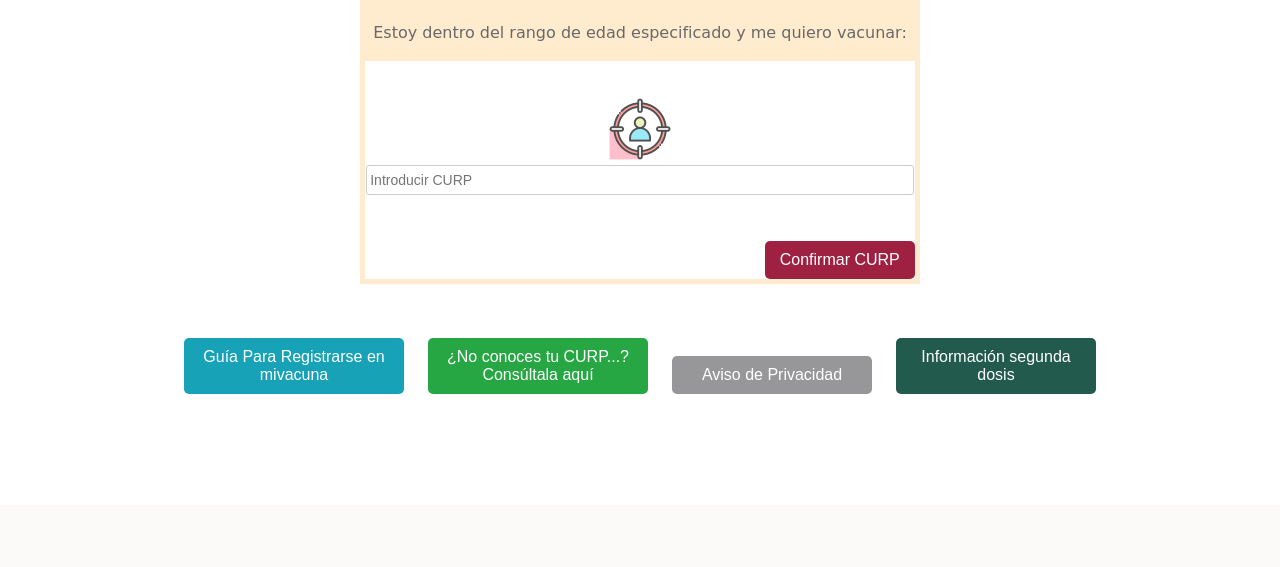
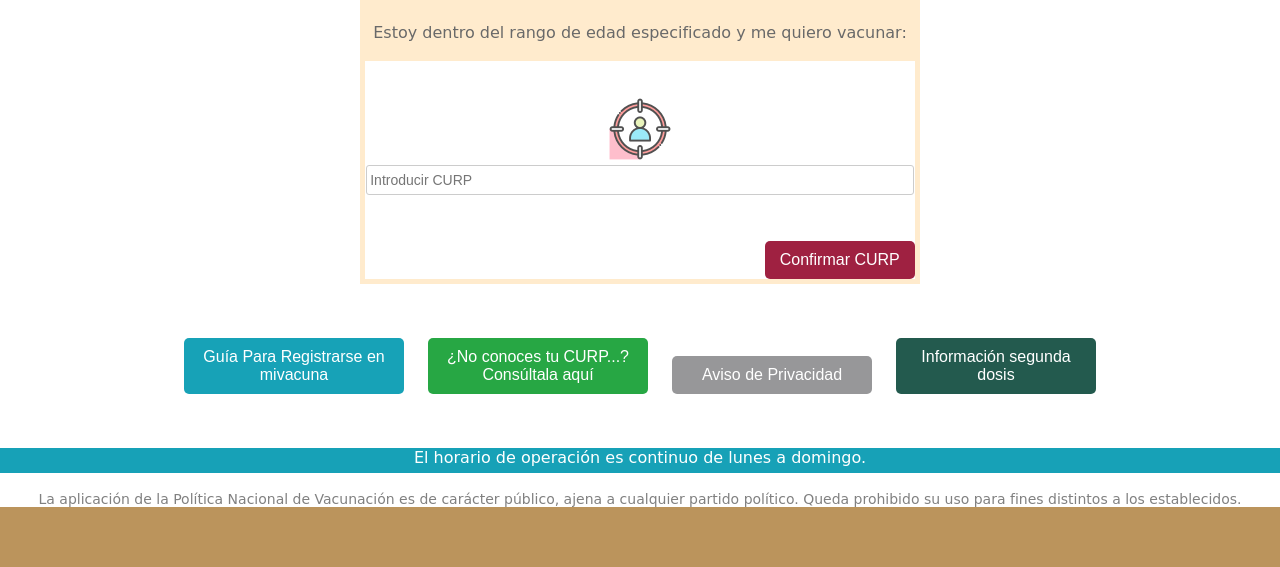
Before and after one commit to L7z404/leonelMiVacunaPF, a PHP site: page / in a window 1280 px wide. Shown: the part 295-862 px from the top of the page. Before the commit the page ends 689 px from the top, so only its background shows below. Run offline with PHP 8.4, Linux system fonts and the light colour scheme; some libraries are stand-ins or nearby versions.

Commit message:
Footer terminado

```diff
--- a/css/vac_style.css
+++ b/css/vac_style.css
@@ -32,7 +32,8 @@ button {
 
 /*Cabecera de la página*/
 #all_cabeza{
-    position: sticky;
+    /*No se si dejar o quitar el sticky*/
+    /*position: sticky;*/
     top: 0;
 }
 #raya_alta_cabeza{
@@ -138,3 +139,16 @@ button {
 }#infodosis:hover{
      background: #033027;
  }
+
+
+ /*todo lo de abajo footer*/
+#raya_baja_footer{
+    background-color: #17a1b7;
+    width: 100%;
+    height: 25px;
+}
+#raya_baja_ultima_footer{
+    background-color: #bb945c;
+    width: 100%;
+    height: 60px;
+}
--- a/index.php
+++ b/index.php
@@ -63,7 +63,14 @@
     </div>
     <br><br><br>
     <footer>
-
+        <div id="raya_baja_footer">
+            <p style="color: #fff; text-align: center; font-family: 'Comic Sans MS',serif">El horario de operación es continuo de lunes a domingo.</p>
+        </div>
+        <br>
+        <div id="texto_abajo_footer">
+            <p style="text-align: center; color: grey; font-family: 'Comic Sans MS',serif; font-size: 14px">La aplicación de la Política Nacional de Vacunación es de carácter público, ajena a cualquier partido político. Queda prohibido su uso para fines distintos a los establecidos.</p>
+        </div>
+        <div id="raya_baja_ultima_footer"></div>
     </footer>
 </body>
 </html>
```
